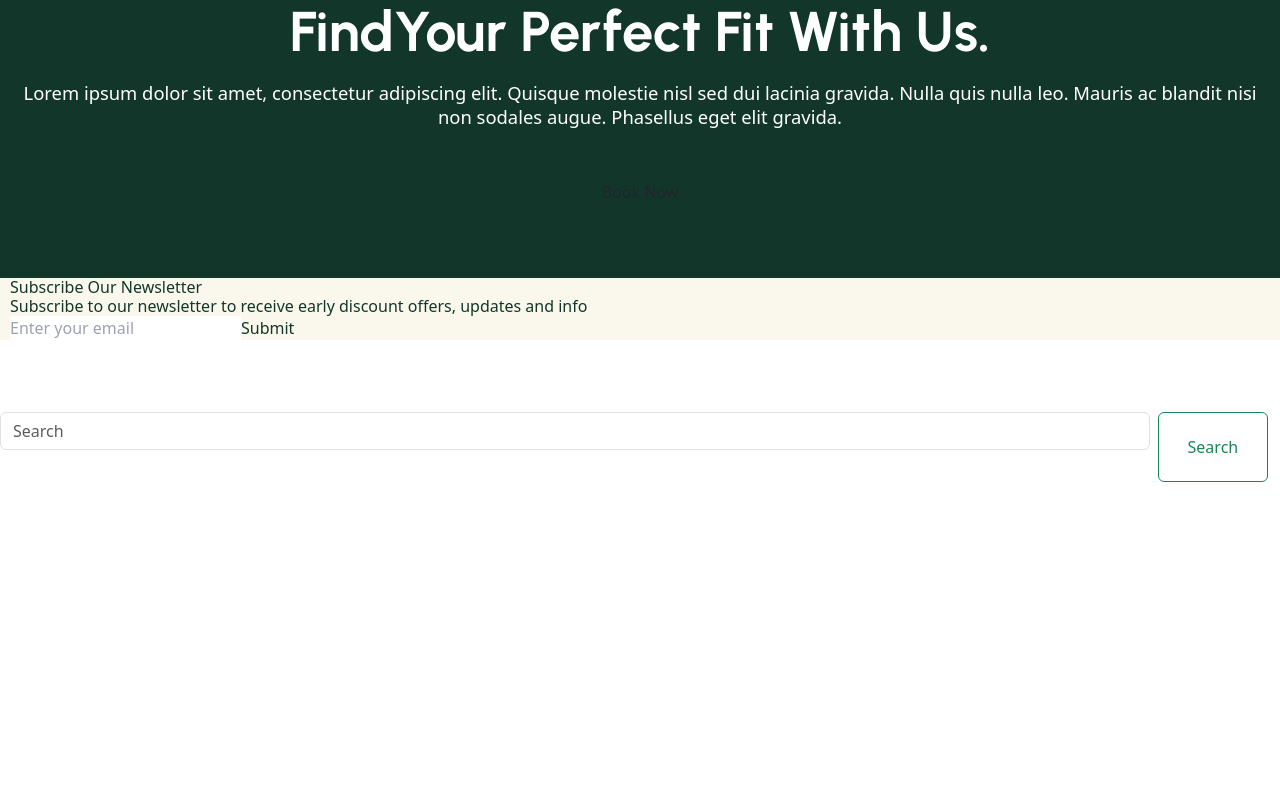
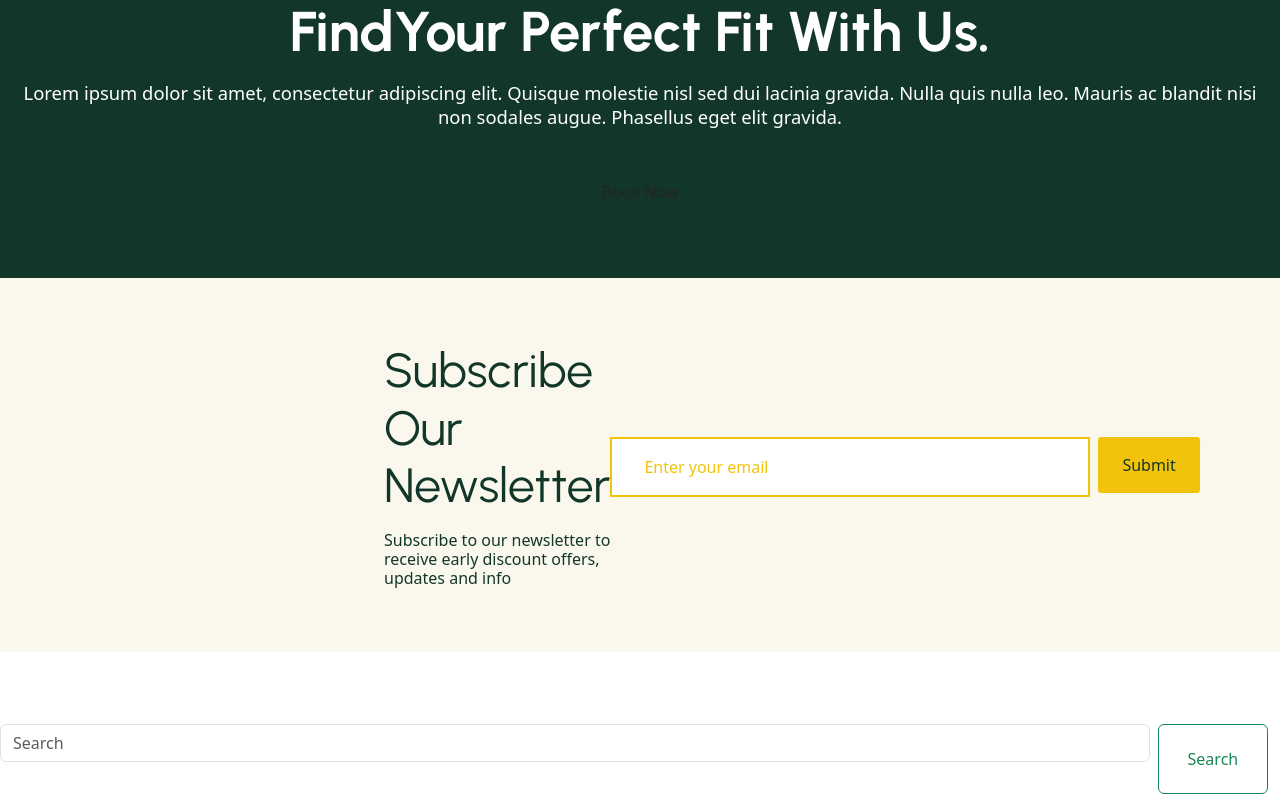
Before and after one commit to setsuBerg/StorAid-Storage-service, a React (Vite) app: page /services in a window 1280 px wide. Shown: the part 1961-2755 px from the top of the page. Before the commit the page ends 2443 px from the top, so only its background shows below. Built offline with nearby package versions, Linux system fonts and the light colour scheme; no server answers.

Commit message:
feat: update validation

```diff
--- a/src/components/Hero.css
+++ b/src/components/Hero.css
@@ -3,14 +3,15 @@
     background: linear-gradient(180deg,rgba(44, 64, 56, 1) 0%, rgba(46, 79, 67, 1) 20%, rgba(57, 92, 79, 1) 100%);
 
     width: 100%;
-    height: 90vh;
+    height: 72vh;
+
 
     .container {
     display: flex;
     justify-content: center;
     align-items: center;
     gap: 2.7rem;
-    height: 45rem;
+    height: 47rem;
     min-width: 100%;
     margin: 0 auto;
     padding-inline: 10px;
@@ -33,7 +34,7 @@
     }
 
     .main-text{
-        width: clamp(320px, 40vw, 1000px);
+        width: clamp(320px, 40vw, 780px);
         text-align: left;
     }
 
@@ -65,6 +66,6 @@
         padding: 5rem 1rem 0 2rem;
         display: flex;
         align-items: flex-end;
-        height: 80vh;
+        height: 70vh;
     }
 }
--- a/src/components/Subscribe.jsx
+++ b/src/components/Subscribe.jsx
@@ -13,7 +13,7 @@ const Subscribe = () => {
         setFormData({...formData, [name]: value})
 
         if (value.trim() === '') {
-        setErrors(prevErrors => ({...prevErrors,[name]: 'This ${name} field is required.'}))
+        setErrors(prevErrors => ({...prevErrors,[name]: `This ${name} field is required.`}))
         } else {
             setErrors(prevErrors => ({...prevErrors,[name]: '' }))
         }
@@ -49,16 +49,15 @@ const Subscribe = () => {
         }
     }
 
-    if(submitted){
-        return(
-            <div className='informationreaction'>
-            <h1>Thank you your subscription!</h1>
-            <p>We will get back to you as soon as we can</p>
-            <button className='btn-info' onClick={handleOk}>Ok</button>
-            </div>
-        )
-    }
-
+    // if(submitted){
+    //     return(
+    //         <div className='informationreaction'>
+    //         <h1>Thank you your subscription!</h1>
+    //         <p>We will get back to you as soon as we can</p>
+    //         <button className='btn-info' onClick={handleOk}>Ok</button>
+    //         </div>
+    //     )
+    // }
 
     return (
         <section className='subscribe'>
@@ -70,14 +69,16 @@ const Subscribe = () => {
 
                 <div className='form-group'>
                     <form onSubmit={handleSubmit} noValidate>
-                        <input className='email' type='email' name='email' value={formData.email} onChange={handleChange} required placeholder='Enter your email' aria-label='email' />
-                        <span>{errors.email && errors.email}</span>
+                        <div className='field'>
+                            <input className='email' type='email' name='email' value={formData.email} onChange={handleChange} required placeholder='Enter your email' aria-label='email' />
+                            <span className='error-text'>{errors.email && errors.email}</span>
+                         </div>
                         <button className='submit' type='submit'>Submit</button>
                     </form>
                 </div>
             </div>
         </section>
     )
-} //Declaration or statement expected.????
+}
 
 export default Subscribe
--- a/src/components/subscribe.css
+++ b/src/components/subscribe.css
@@ -1,4 +1,105 @@
 .subscribe {
     background-color: var(--color-light2);
     color: var(--color-secondary);
+    width: 100%;
+
+    .container {
+        display: flex;
+        justify-content: space-between;
+        align-items: center;
+        padding: 4rem 24rem;
+
+        .subscribe-title {
+            display: flex;
+            flex-direction: column;
+            align-items: flex-start;
+            gap: 1rem;
+
+            .maintext {
+                font-size: 3rem;
+                font-family: var(--font-secondary);
+            }
+
+            .description {
+                font-family: var(--font-primary);
+                font-size: 1rem
+            }
+        }
+
+        .form-group {
+            display: flex;
+            justify-content: flex-start;
+            align-items: center;
+            gap: 1rem;
+
+            form {
+                display: flex;
+                align-items: center;
+                gap: .5rem;
+            }
+
+            .field {
+                display: flex;
+                flex-direction: column;
+                align-items: flex-start;
+                margin-top: 1.2rem;
+                position: relative;
+
+                .error-text {
+                color: red;
+                min-height: 1rem;
+                font-size: .9rem;
+                }
+
+                .invalid-input {
+                    color: red;
+                    font-size: .9rem;
+                    display: none;
+                    margin-top: .5rem;
+                }
+
+                .error-text:empty {
+                    visibility: hidden;
+                }
+            }
+
+            .email {
+                font-family: var(--font-primary);
+                font-size: 1rem;
+                width: 30rem;
+                border: 2px solid var(--color-accent);
+                border-color: var(--color-accent);
+                padding: 1rem 2rem;
+                color: var(--color-secondary);
+            }
+            .email::placeholder {
+                color: var(--color-accent);
+            }
+            .email:focus:placeholder-shown {
+
+                border-color: var(--color-secondary);
+            }
+            .email:not(:placeholder-shown):valid {
+                color: var(--color-secondary);
+                border-color: var(--color-accent);
+            }
+            .email:required:invalid:not(:placeholder-shown) {
+                border-color: red;
+            }
+
+
+            .submit {
+                background-color: var(--color-accent);
+                border-radius: .2rem;
+                padding: 1rem 1.5rem;
+                font-weight: 500;
+
+                &:hover {
+                    background-color: var(--color-secondary);
+                    color: #fff;
+                }
+            }
+        }
+
+    }
 }
```
